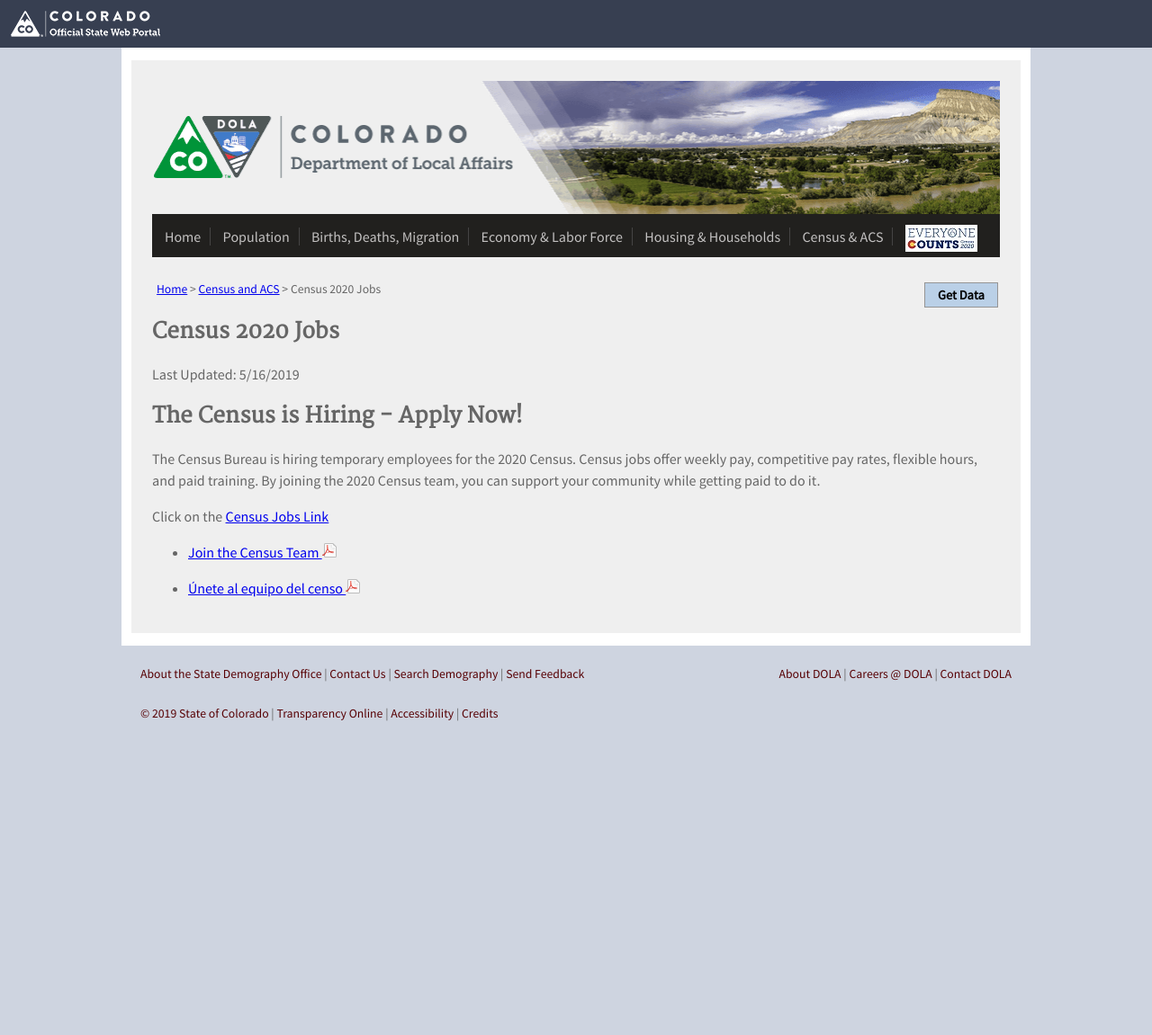
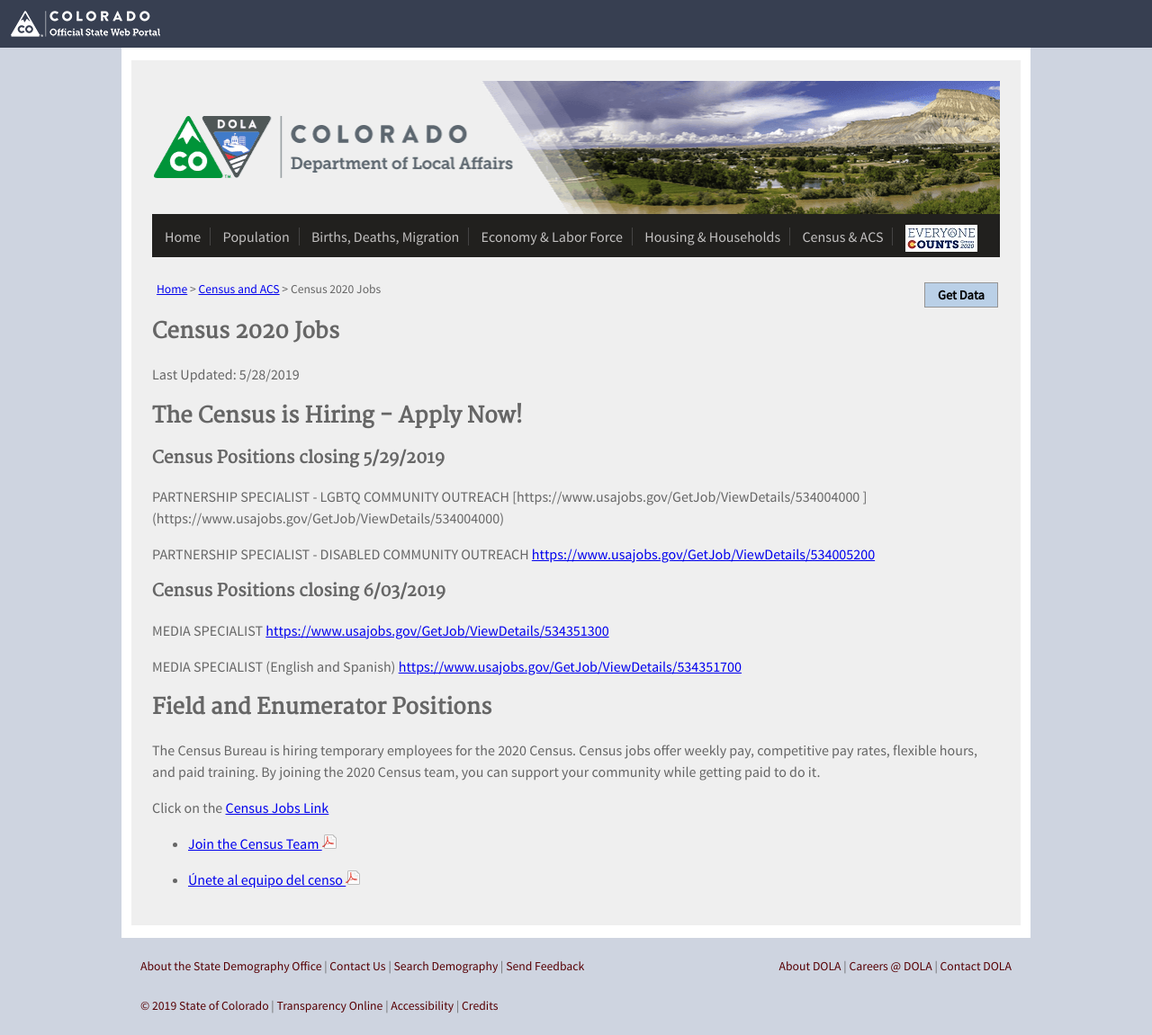
Before and after one commit to TBleess/Website_New, a Jekyll site: the page built from pages/5_CensusACS/2020-census-jobs.md, in a window 1280 px wide. Shown: the whole page at 90% size. Built offline with Jekyll 4.4.1, drawn with Linux system fonts in a browser that asks for light colours; before the commit the page ends 900 px from its top, so only the background shows below that.

Commit message:
Update 2020-census-jobs.md

```diff
--- a/pages/5_CensusACS/2020-census-jobs.md
+++ b/pages/5_CensusACS/2020-census-jobs.md
@@ -8,9 +8,29 @@
 
 ## Census 2020 Jobs
 
-Last Updated: 5/16/2019
+Last Updated: 5/28/2019
 
 ## The Census is Hiring - Apply Now!
+
+### Census Positions closing 5/29/2019
+
+PARTNERSHIP SPECIALIST - LGBTQ COMMUNITY OUTREACH
+[https://www.usajobs.gov/GetJob/ViewDetails/534004000 ] (https://www.usajobs.gov/GetJob/ViewDetails/534004000)
+
+PARTNERSHIP SPECIALIST - DISABLED COMMUNITY OUTREACH
+[https://www.usajobs.gov/GetJob/ViewDetails/534005200 ](https://www.usajobs.gov/GetJob/ViewDetails/534005200)
+
+
+### Census Positions closing 6/03/2019
+MEDIA SPECIALIST
+[https://www.usajobs.gov/GetJob/ViewDetails/534351300 ](https://www.usajobs.gov/GetJob/ViewDetails/534351300)
+
+MEDIA SPECIALIST (English and Spanish)
+[https://www.usajobs.gov/GetJob/ViewDetails/534351700 ](https://www.usajobs.gov/GetJob/ViewDetails/534351700)
+
+
+
+## Field and Enumerator Positions
 The Census Bureau is hiring temporary employees for the 2020 Census. Census jobs offer weekly pay, competitive pay rates, flexible hours, and paid training. By joining the 2020 Census team, you can support your community while getting paid to do it.
 
 Click on the [Census Jobs Link](https://2020census.gov/jobs?utm_campaign=20190228msc20s1ccrcrsc&utm_medium=email&utm_source=govdelivery)
```
